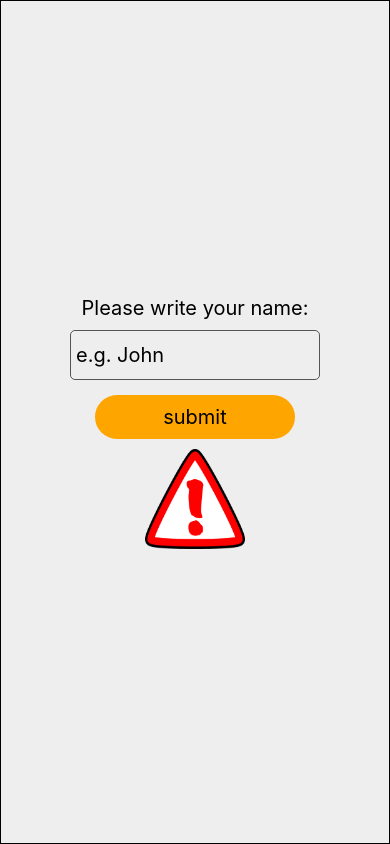
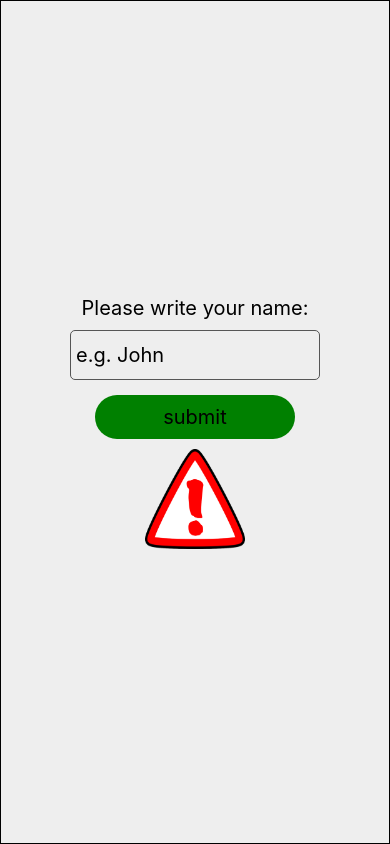
Before and after one commit to NightClover-code/learning-react-native, a React Native app: screen / in a window 390 px wide. Built offline with nearby package versions, Linux system fonts and the light colour scheme.

Commit message:
feat: custom components

```diff
--- /dev/null
+++ b/components/CustomButton.tsx
@@ -0,0 +1,37 @@
+import React, { FC } from 'react';
+import { Pressable, StyleSheet, Text } from 'react-native';
+
+interface Props {
+  isLogged: boolean;
+  onPress: () => void;
+}
+
+const CustomButton: FC<Props> = ({ isLogged, onPress }) => {
+  return (
+    <Pressable
+      style={() => [
+        { backgroundColor: isLogged ? 'red' : 'green' },
+        styles.button,
+      ]}
+      onPress={onPress}
+    >
+      <Text style={styles.text}>{isLogged ? 'clear' : 'submit'}</Text>
+    </Pressable>
+  );
+};
+
+const styles = StyleSheet.create({
+  button: {
+    width: 200,
+    color: 'white',
+    borderRadius: 30,
+  },
+  text: {
+    color: '#000',
+    fontSize: 20,
+    textAlign: 'center',
+    margin: 10,
+  },
+});
+
+export default CustomButton;
--- a/features/Login.tsx
+++ b/features/Login.tsx
@@ -9,6 +9,7 @@ import {
   TouchableOpacity,
   View,
 } from 'react-native';
+import CustomButton from '../components/CustomButton';
 
 export default function Login() {
   const [name, setName] = useState<string>('');
@@ -51,13 +52,7 @@ export default function Login() {
         placeholder="e.g. John"
         onChangeText={val => setName(val)}
       />
-      <TouchableOpacity
-        activeOpacity={0.8}
-        style={styles.button}
-        onPress={onPressHandler}
-      >
-        <Text style={styles.text}>{isLogged ? 'clear' : 'submit'}</Text>
-      </TouchableOpacity>
+      <CustomButton onPress={onPressHandler} isLogged={isLogged} />
 
       {isLogged ? (
         <>
@@ -105,7 +100,6 @@ const styles = StyleSheet.create({
     marginBottom: 15,
   },
   button: {
-    backgroundColor: 'orange',
     width: 200,
     color: 'white',
     borderRadius: 30,
```
